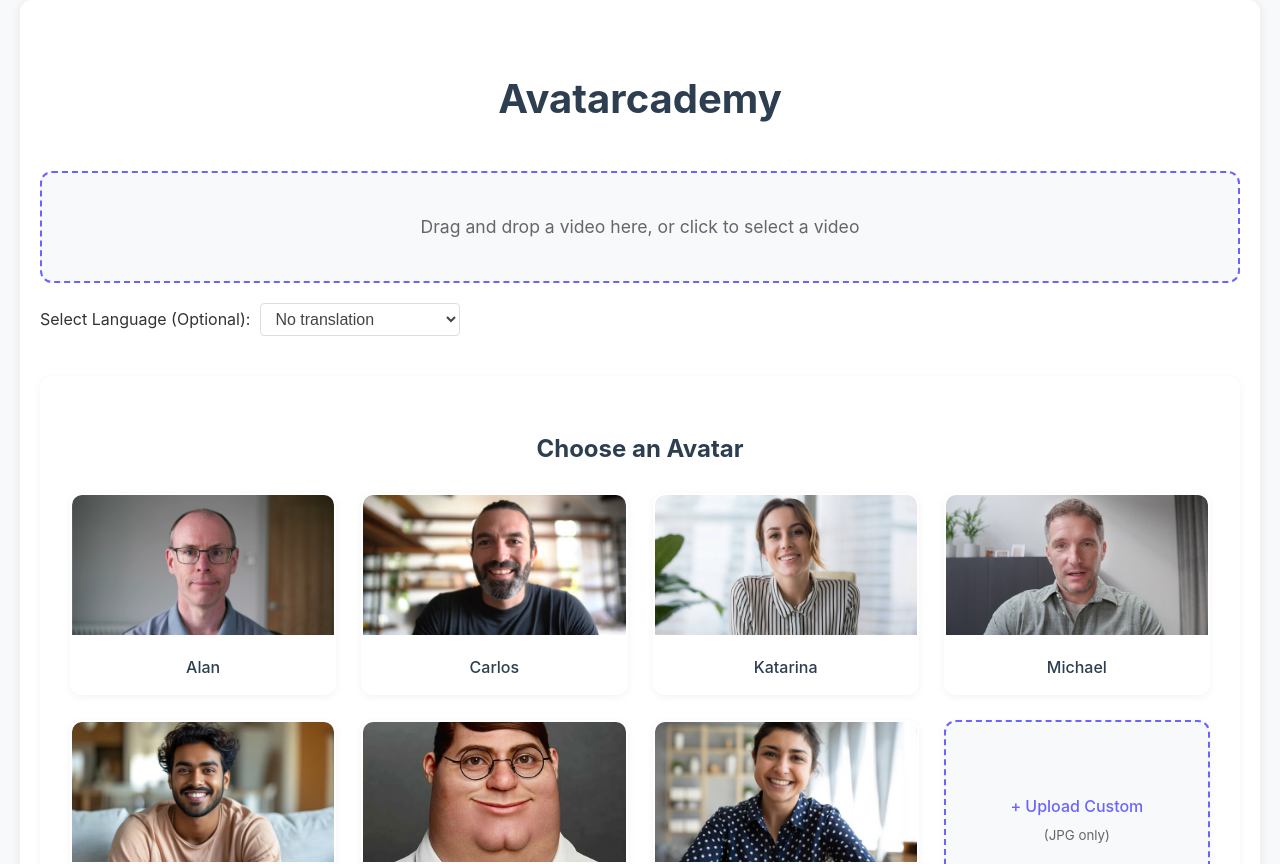
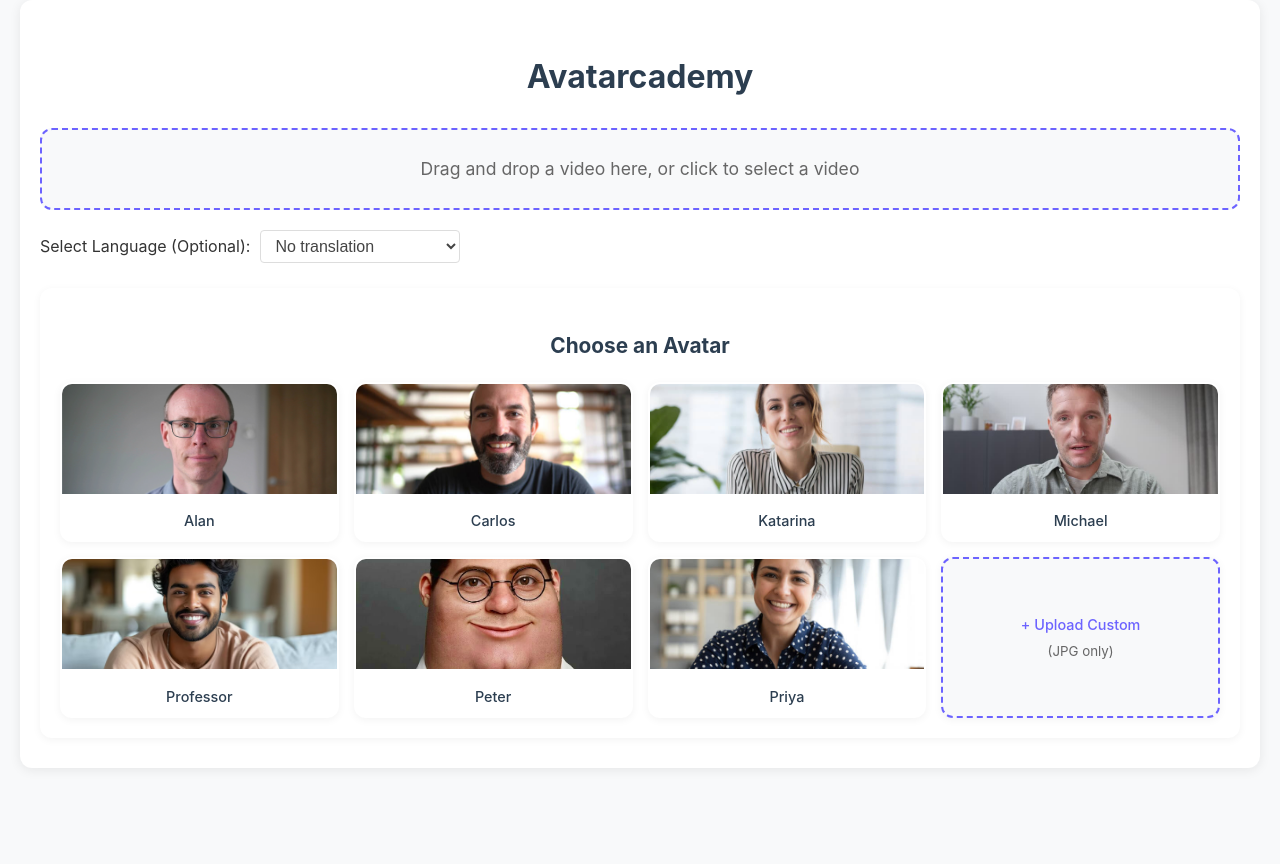
Before and after one commit to maxatucl/veed-hackathon, a React (Create React App) app in the folder frontend/: page / in a window 1280 px wide. Shown: the top 864 px of the page. After the commit the page ends 800 px from the top, so only its background shows below. Built offline with nearby package versions, Linux system fonts and the light colour scheme.

Commit message:
reduce sizes slightly

```diff
--- a/frontend/src/App.css
+++ b/frontend/src/App.css
@@ -8,7 +8,7 @@ body {
 .App {
   max-width: 1200px;
   margin: 0 auto;
-  padding: 40px 20px;
+  padding: 30px 20px;
   background-color: white;
   border-radius: 12px;
   box-shadow: 0 2px 12px rgba(0, 0, 0, 0.08);
@@ -17,8 +17,8 @@ body {
 h1 {
   color: #2c3e50;
   text-align: center;
-  margin-bottom: 40px;
-  font-size: 2.5em;
+  margin-bottom: 25px;
+  font-size: 2em;
   font-weight: 700;
 }
 
@@ -26,10 +26,10 @@ h1 {
 .dropzone {
   border: 2px dashed #6c63ff;
   border-radius: 12px;
-  padding: 40px;
+  padding: 25px;
   text-align: center;
   cursor: pointer;
-  margin: 20px 0;
+  margin: 15px 0;
   background-color: #f8f9fa;
   transition: all 0.3s ease-in-out;
   position: relative;
@@ -50,17 +50,17 @@ h1 {
 /* Language selector styles */
 .language-select-container {
   background-color: white;
-  padding: 20px;
+  padding: 15px;
   border-radius: 8px;
   box-shadow: 0 2px 8px rgba(0, 0, 0, 0.05);
-  margin: 30px 0;
+  margin: 20px 0;
 }
 
 select {
   border: 1px solid #ddd;
-  padding: 10px;
+  padding: 8px;
   border-radius: 6px;
-  font-size: 16px;
+  font-size: 14px;
   color: #444;
   background-color: white;
   transition: all 0.2s;
@@ -79,24 +79,24 @@ select:focus {
 
 /* Avatar section styles */
 .avatar-section {
-  margin-top: 40px;
+  margin-top: 25px;
   background-color: white;
-  padding: 30px;
+  padding: 20px;
   border-radius: 12px;
   box-shadow: 0 2px 8px rgba(0, 0, 0, 0.05);
 }
 
 .avatar-section h3 {
   color: #2c3e50;
-  margin-bottom: 25px;
+  margin-bottom: 20px;
   text-align: center;
-  font-size: 1.5em;
+  font-size: 1.3em;
 }
 
 .avatar-container {
   display: flex;
   flex-direction: column;
-  gap: 30px;
+  gap: 20px;
   align-items: center;
 }
 
@@ -104,7 +104,7 @@ select:focus {
   width: 100%;
   display: grid;
   grid-template-columns: repeat(4, 1fr);
-  gap: 25px;
+  gap: 15px;
 }
 
 .avatar-button {
@@ -131,14 +131,15 @@ select:focus {
 
 .avatar-button img {
   width: 100%;
-  height: 140px;
+  height: 110px;
   object-fit: cover;
   border-radius: 8px 8px 0 0;
 }
 
 .avatar-button p {
-  margin: 12px 0;
+  margin: 8px 0;
   color: #2c3e50;
+  font-size: 0.9em;
   font-weight: 500;
 }
 
@@ -156,7 +157,7 @@ select:focus {
 }
 
 .custom-avatar-button .upload-placeholder {
-  height: 140px;
+  height: 110px;
   width: 100%;
   display: flex;
   flex-direction: column;
@@ -168,6 +169,7 @@ select:focus {
 .custom-avatar-button .upload-placeholder p {
   color: #6c63ff;
   margin: 0;
+  font-size: 0.9em;
 }
 
 .custom-avatar-button .upload-placeholder small {
@@ -177,9 +179,9 @@ select:focus {
 
 /* Preview section */
 .preview {
-  margin-top: 40px;
+  margin-top: 25px;
   background-color: white;
-  padding: 30px;
+  padding: 20px;
   border-radius: 12px;
   box-shadow: 0 2px 8px rgba(0, 0, 0, 0.05);
 }
@@ -187,12 +189,16 @@ select:focus {
 .preview video {
   border-radius: 8px;
   box-shadow: 0 2px 8px rgba(0, 0, 0, 0.1);
+  max-height: 400px;
+  width: auto;
+  margin: 0 auto;
+  display: block;
 }
 
 .preview button {
-  margin-top: 20px;
-  padding: 12px 24px;
-  font-size: 16px;
+  margin-top: 15px;
+  padding: 10px 20px;
+  font-size: 14px;
   background-color: #6c63ff;
   color: white;
   border: none;
@@ -223,7 +229,7 @@ select:focus {
 .result-page {
   max-width: 1200px;
   margin: 0 auto;
-  padding: 40px 20px;
+  padding: 30px 20px;
   background-color: white;
   border-radius: 12px;
   box-shadow: 0 2px 12px rgba(0, 0, 0, 0.08);
@@ -233,12 +239,12 @@ select:focus {
   display: flex;
   justify-content: space-between;
   align-items: center;
-  margin-bottom: 40px;
+  margin-bottom: 25px;
 }
 
 .back-button {
-  padding: 12px 24px;
-  font-size: 16px;
+  padding: 10px 20px;
+  font-size: 14px;
   background-color: #6c63ff;
   color: white;
   border: none;
@@ -256,9 +262,9 @@ select:focus {
 }
 
 .video-container {
-  margin-bottom: 40px;
+  margin-bottom: 25px;
   background-color: #f8f9fa;
-  padding: 30px;
+  padding: 20px;
   border-radius: 12px;
   box-shadow: 0 2px 8px rgba(0, 0, 0, 0.05);
 }
@@ -267,36 +273,46 @@ select:focus {
   width: 100%;
   border-radius: 8px;
   box-shadow: 0 2px 8px rgba(0, 0, 0, 0.1);
+  max-height: 450px;
+  width: auto;
+  margin: 0 auto;
+  display: block;
 }
 
 .interaction-section {
   display: grid;
   grid-template-columns: 1fr;
-  gap: 30px;
+  gap: 20px;
 }
 
 .interaction-box {
   background-color: white;
-  padding: 30px;
+  padding: 20px;
   border-radius: 12px;
   box-shadow: 0 2px 8px rgba(0, 0, 0, 0.05);
 }
 
 .interaction-box h2 {
   color: #2c3e50;
-  margin: 0 0 15px 0;
+  margin: 0 0 10px 0;
+  font-size: 1.2em;
+}
+
+.interaction-box p {
+  font-size: 0.9em;
+  margin-bottom: 15px;
 }
 
 .input-group {
   display: flex;
-  gap: 12px;
-  margin-bottom: 20px;
+  gap: 10px;
+  margin-bottom: 15px;
 }
 
 .input-group input {
   flex: 1;
-  padding: 12px;
-  font-size: 16px;
+  padding: 8px 12px;
+  font-size: 14px;
   border: 1px solid #ddd;
   border-radius: 8px;
   outline: none;
@@ -314,8 +330,8 @@ select:focus {
 }
 
 .input-group button {
-  padding: 12px 24px;
-  font-size: 16px;
+  padding: 8px 16px;
+  font-size: 14px;
   background-color: #6c63ff;
   color: white;
   border: none;
@@ -325,7 +341,7 @@ select:focus {
   display: flex;
   align-items: center;
   gap: 8px;
-  min-width: 120px;
+  min-width: 100px;
   justify-content: center;
 }
 
@@ -346,15 +362,16 @@ select:focus {
 
 .response {
   background-color: #f8f9fa;
-  padding: 20px;
+  padding: 15px;
   border-radius: 8px;
-  margin-top: 20px;
+  margin-top: 15px;
+  font-size: 0.9em;
 }
 
 .response strong {
   color: #2c3e50;
   display: block;
-  margin-bottom: 10px;
+  margin-bottom: 8px;
 }
 
 @media (min-width: 768px) {
```
